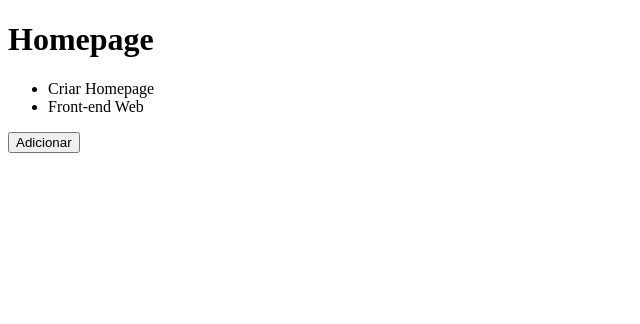
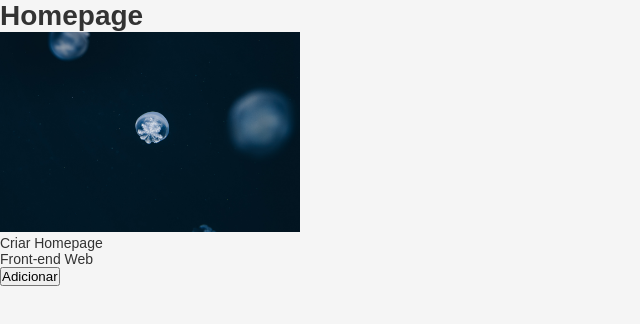
Before and after one commit to gabrieljcf/gostack-conceitos, a React app in the folder frontend/: page / in a window 1280 px wide. Shown: the top 324 px of the page, without its empty margins (0-640 px from the left). Built offline with nearby package versions, Linux system fonts and the light colour scheme.

Commit message:
configuring import of css and images

```diff
--- /dev/null
+++ b/frontend/src/App.css
@@ -0,0 +1,12 @@
+* {
+    margin: 0;
+    padding: 0;
+    outline: 0;
+    box-sizing: border-box;
+}
+
+body {
+    background: #f5f5f5;
+    font: 14px sans-serif;
+    color: #333;
+}
--- a/frontend/src/App.js
+++ b/frontend/src/App.js
@@ -1,4 +1,7 @@
 import React, { useState } from 'react';
+
+import './App.css';
+import backgroundImage from './assets/images/background.jpg';
 
 import Header from './components/Header';
 
@@ -12,6 +15,7 @@ function App() {
     return (
         <>
             <Header title="Homepage" />
+            <img width={300} src={backgroundImage} alt="background"/>
             <ul>
                 {projects.map(project => <li key={project}>{project}</li>)}
             </ul>
--- a/frontend/webpack.config.js
+++ b/frontend/webpack.config.js
@@ -18,6 +18,20 @@ module.exports = {
           loader: 'babel-loader',
         }
       },
+      {
+        test: /\.css$/,
+        exclude: /node_modules/,
+        use: [
+          { loader: 'style-loader' },
+          { loader: 'css-loader' },
+        ]
+      },
+      {
+        test: /.*\.(gif|png|jpg)$/i,
+        use: {
+          loader: 'file-loader',
+        }
+      },
     ],
   },
 };
```
Also changed, not shown: frontend/package.json (+7 -0 lines), frontend/src/assets/images/background.jpg (added), 1 other file (tests, documents, lock files or other folders). Lines whose indentation alone changed are shown as unchanged.
